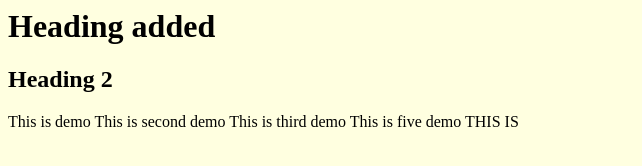
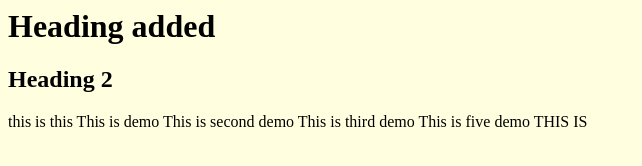
Before and after one commit to rootritesh/dev4, a plain HTML site: page index.html in a window 1280 px wide. Shown: the whole page, without its empty margins (0-642 px from the left). Drawn offline with Linux system fonts and the light colour scheme.

Commit message:
lline eadeed

```diff
--- a/index.html
+++ b/index.html
@@ -4,7 +4,7 @@
 <body bgcolor="lightyellow">
   <h1>Heading added</h1>
   <h2>Heading 2</h2>
-This is demo
+this is this This is demo
 This is second demo
 This is third demo
 This is five demo
```
